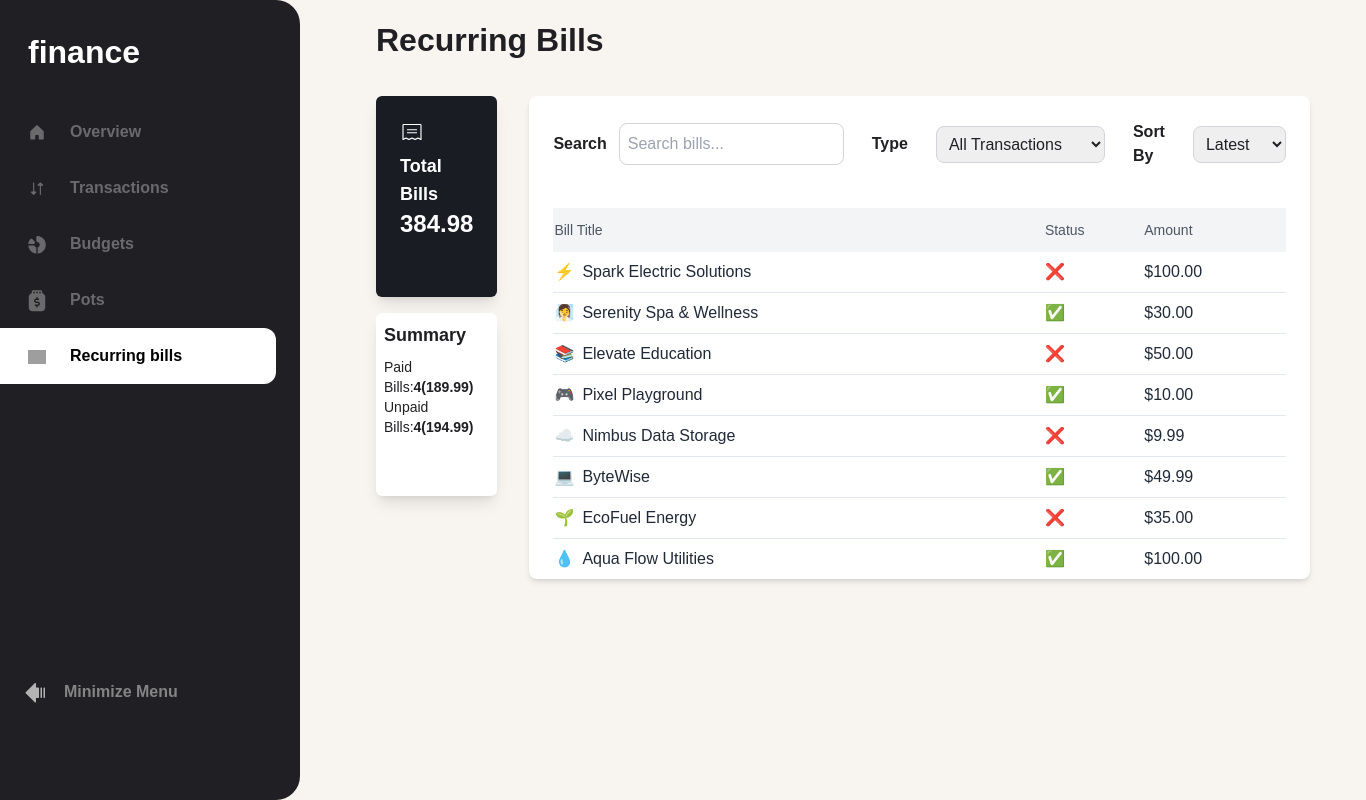
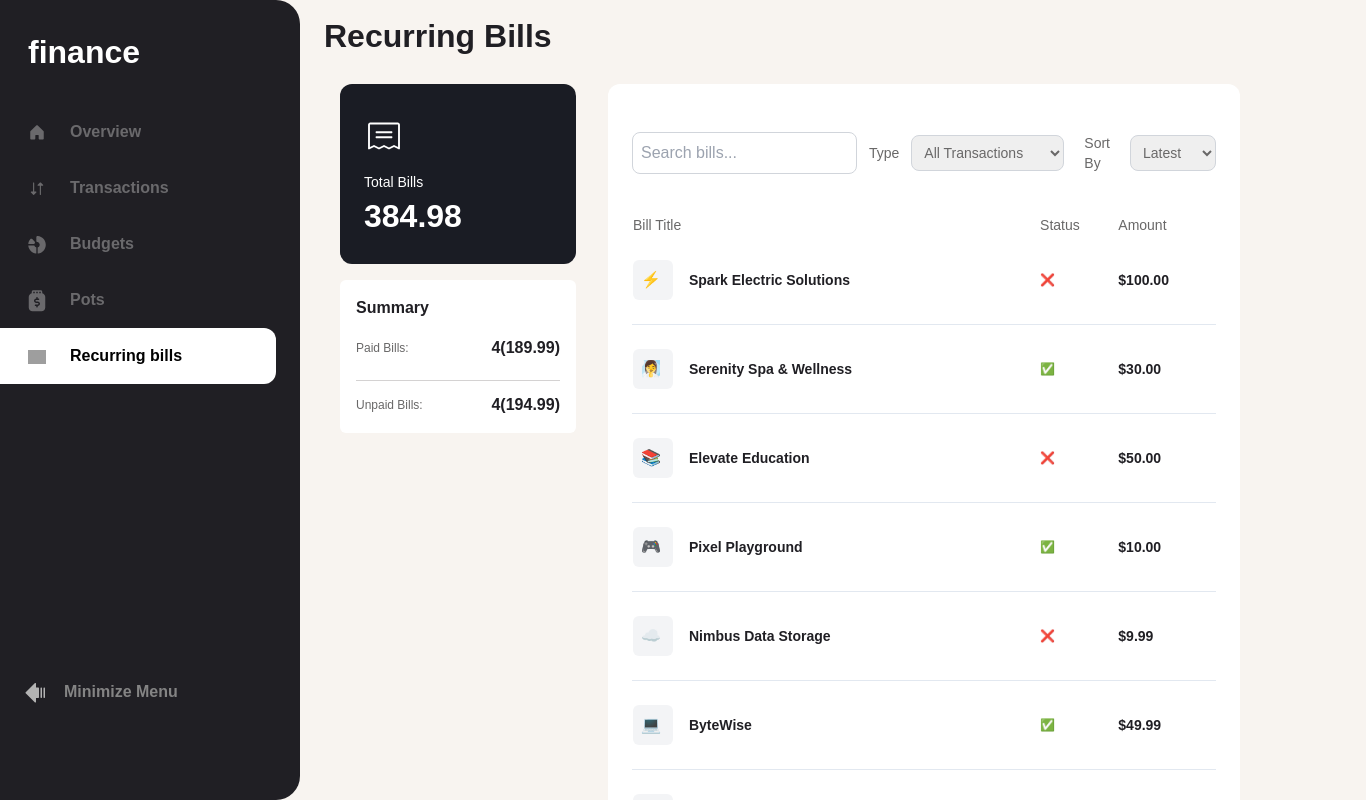
Before and after one commit to AniGvinepadze/invoice-app, a Next.js app: page /recurringbills in a window 1280 px wide. Shown: the whole page, 1366 px wide, since content can reach past the window. Built offline with nearby package versions, Linux system fonts and the light colour scheme; grey boxes are pictures that could not be loaded.

Commit message:
core/fixedrecbillss

```diff
--- a/app/(dashboard)/recurringbills/page.tsx
+++ b/app/(dashboard)/recurringbills/page.tsx
@@ -1,16 +1,16 @@
-'use client';
+"use client";
 
-import React, { useEffect, useState } from 'react';
-import billData from '../../bills';
-import billIcon from '../../../public/assets/bills.svg';
-import Image from 'next/image';
+import React, { useEffect, useState } from "react";
+import billData from "../../bills";
+import billIcon from "../../../public/assets/bills.svg";
+import Image from "next/image";
 
 export default function RecurringBills() {
   const [billsList, setBillsList] = useState(billData);
   const [filteredBills, setFilteredBills] = useState(billData);
-  const [searchTerm, setSearchTerm] = useState('');
-  const [sortBy, setSortBy] = useState('Latest');
-  const [category, setCategory] = useState('All Transactions');
+  const [searchTerm, setSearchTerm] = useState("");
+  const [sortBy, setSortBy] = useState("Latest");
+  const [category, setCategory] = useState("All Transactions");
   const [totalBills, setTotalBills] = useState(0);
   const [paidBIlls, setPaidBills] = useState(0);
   const [unPaidBIlls, setUnPaidBills] = useState(0);
@@ -26,21 +26,21 @@ export default function RecurringBills() {
       );
     }
 
-    if (category !== 'All Transactions') {
+    if (category !== "All Transactions") {
       filtered = filtered.filter((bill) => bill.category === category);
     }
 
     switch (sortBy) {
-      case 'A to Z':
+      case "A to Z":
         filtered.sort((a, b) => a.name.localeCompare(b.name));
         break;
-      case 'Z to A':
+      case "Z to A":
         filtered.sort((a, b) => b.name.localeCompare(a.name));
         break;
-      case 'Lowest':
+      case "Lowest":
         filtered.sort((a, b) => a.amount - b.amount);
         break;
-      case 'Highest':
+      case "Highest":
         filtered.sort((a, b) => b.amount - a.amount);
         break;
       default:
@@ -68,113 +68,121 @@ export default function RecurringBills() {
   }, [searchTerm, sortBy, category, billsList]);
 
   return (
-    <div className='px-4 md:px-[40px] max-w-[1060px] w-full mx-auto h-screen'>
-      <h2 className='font-bold text-[32px] p-4'>Recurring Bills</h2>
-      <div className='flex flex-col md:flex-row justify-between p-4 gap-8'>
-        <div className='flex flex-col sm:flex-row md:flex-col justify-between  md:max-w-[340px] w-full max-h-[400px]  gap-4 md:gap-0  '>
-          <div className='bg-[#1A1C24] sm:h-[200px] max-h[190px] md:h-full text-white flex flex-col items-start  md:max-w-[200px] w-full rounded-md shadow-lg p-6 mb-4'>
+    <div className="p-1 max-w-[1440px] w-full overflow-x-hidden overflow-scroll h-screen ">
+      <h2 className="font-bold text-[32px]  my-2">Recurring Bills</h2>
+      <div className="flex flex-col xl:flex-row justify-between p-4 gap-8 ">
+        <div className="flex flex-col  md:flex-col  w-full  gap-4 md:gap-0  ">
+          <div className="bg-[#1A1C24] max-w-[1000px]  text-white flex flex-col items-start rounded-xl  p-6 mb-4">
             <Image
               src={billIcon}
-              alt='Bill Icon'
-              width={24}
-              height={24}
-              className='mb-2'
+              alt="Bill Icon"
+              width={40}
+              height={40}
+              className="my-2"
             />
-            <h4 className='text-lg font-semibold'>Total Bills</h4>
-            <p className='text-2xl font-bold'>{totalBills}</p>
+            <h4 className="text-sm font-normal mt-2">Total Bills</h4>
+            <p className=" text-[32px] font-semibold">{totalBills}</p>
           </div>
 
-          <div className='bg-white flex flex-col items-start rounded-md shadow-lg p-2 sm:h-[200px] max-h[190px] md:h-full md:max-w-[200px] w-full'>
-            <h3 className='text-lg font-semibold mb-2'>Summary</h3>
-            <p className='text-sm'>
-              Paid Bills:
-              <span className='font-bold'>
+          <div className="bg-white flex p-4 flex-col items-start rounded-md  max-w-[1000px] w-full ">
+            <h3 className="text-base font-semibold mb-2">Summary</h3>
+            <div className="flex justify-between w-full my-2">
+              <p className="text-xs font-normal text-[#696868] mt-1">
+                Paid Bills:
+              </p>
+              <p className="font-bold  ">
                 {quantityPaid}({paidBIlls})
-              </span>
-            </p>
-            <p className='text-sm'>
-              Unpaid Bills:
-              <span className='font-bold'>
+              </p>
+            </div>
+            <div className="w-full bg-[#d4d2d2] h-[1px] my-3 " />
+            <div className="flex justify-between w-full">
+              <p className="text-xs font-normal text-[#696868] my-1">
+                Unpaid Bills:
+              </p>
+              <p className="font-bold">
                 {quantityUnPaid}({unPaidBIlls})
-              </span>
-            </p>
+              </p>
+            </div>
           </div>
         </div>
 
-        <div className='flex-1 md:max-w-[73v    0px] w-full mx-auto px-6 bg-white rounded-lg shadow-md mt-4 md:mt-0'>
-          <div className='flex flex-col md:flex-row items-center justify-between mb-4 py-6 gap-3'>
-            <label className=' font-semibold '>Search</label>
+        <div className="flex-1 max-w-[1050px]  w-full p-6 bg-white rounded-xl mt-4 md:mt-0 ">
+          <div className="flex flex-col md:flex-row items-center justify-between mb-4 py-6 gap-3">
             <input
-              type='text'
-              placeholder='Search bills...'
+              type="text"
+              placeholder="Search bills..."
               value={searchTerm}
               onChange={(e) => setSearchTerm(e.target.value)}
-              className='border border-gray-300 rounded-lg p-2 focus:outline-none focus:ring-2 focus:ring-blue-500 w-full md:w-auto'
+              className="border border-gray-300 rounded-lg p-2 focus:outline-none focus:ring-2 focus:ring-blue-500 w-full md:w-auto"
             />
 
-            <label className='mx-4 font-semibold'>Type</label>
+            <label className="font-normal text-sm text-[#696868]">Type</label>
             <select
               value={category}
               onChange={(e) => setCategory(e.target.value)}
-              className='border border-gray-300 rounded-lg p-2 focus:outline-none focus:ring-2 focus:ring-blue-500 w-full md:w-auto'
+              className="border border-gray-300 rounded-lg p-2 font-normal text-sm text-[#696868] focus:outline-none focus:ring-2 focus:ring-blue-500 w-full md:w-auto"
             >
-              <option value='All Transactions'>All Transactions</option>
-              <option value='Utilities'>Utilities</option>
-              <option value='Health & Wellness'>Health & Wellness</option>
-              <option value='Education'>Education</option>
-              <option value='Entertainment'>Entertainment</option>
-              <option value='Technology'>Technology</option>
+              <option value="All Transactions">All Transactions</option>
+              <option value="Utilities">Utilities</option>
+              <option value="Health & Wellness">Health & Wellness</option>
+              <option value="Education">Education</option>
+              <option value="Entertainment">Entertainment</option>
+              <option value="Technology">Technology</option>
             </select>
 
-            <label className='mx-4 font-semibold'>Sort By</label>
+            <label className="mx-2 font-normal text-sm text-[#696868]">
+              Sort By
+            </label>
             <select
               value={sortBy}
               onChange={(e) => setSortBy(e.target.value)}
-              className='border border-gray-300 rounded-lg p-2 focus:outline-none focus:ring-2 focus:ring-blue-500 w-full md:w-auto'
+              className="border border-gray-300 rounded-lg p-2 font-normal text-sm text-[#696868] focus:outline-none focus:ring-2 focus:ring-blue-500 w-full md:w-auto"
             >
-              <option value='Latest'>Latest</option>
-              <option value='A to Z'>A to Z</option>
-              <option value='Z to A'>Z to A</option>
-              <option value='Lowest'>Lowest</option>
-              <option value='Highest'>Highest</option>
+              <option value="Latest">Latest</option>
+              <option value="A to Z">A to Z</option>
+              <option value="Z to A">Z to A</option>
+              <option value="Lowest">Lowest</option>
+              <option value="Highest">Highest</option>
             </select>
           </div>
 
-          <div className='overflow-x-auto'>
-            <table className='table-auto w-full border-collapse text-left'>
-              <thead className='bg-gray-100'>
+          <div className="overflow-x-auto">
+            <table className="table-auto w-full border-collapse text-left">
+              <thead className="">
                 <tr>
-                  <th className='py-3 text-sm font-medium text-gray-600'>
+                  <th className="my-3 text-sm font-normal text-[#696868] ">
                     Bill Title
                   </th>
-                  <th className='py-3 text-sm font-medium text-gray-600'>
+                  <th className="my-3  text-sm font-normal text-[#696868]">
                     Status
                   </th>
-                  <th className='py-3 text-sm font-medium text-gray-600'>
+                  <th className="my-3  text-sm font-normal text-[#696868]">
                     Amount
                   </th>
                 </tr>
               </thead>
-              <tbody>
+              <tbody className="">
                 {filteredBills.map((bill, index) => (
                   <tr
                     key={bill.name}
-                    className={`hover:bg-gray-50 ${
-                      index !== filteredBills.length - 1 ? 'border-b' : ''
+                    className={` hover:bg-gray-50 transition-colors ease-in-out duration-200 ${
+                      index !== filteredBills.length - 1 ? "border-b" : ""
                     }`}
                   >
-                    <td className='py-2 flex items-center gap-2'>
-                      <span>{bill.icon}</span>
-                      <span className='text-gray-800'>{bill.name}</span>
+                    <td className="py-2 flex items-center gap-4 my-1">
+                      <span className="max-w-[40px] w-full rounded-md bg-gray-100 p-2 my-3 max-400:mt-3">
+                        {bill.icon}
+                      </span>
+                      <span className="font-bold text-sm">{bill.name}</span>
                     </td>
                     <td
-                      className={`py-2 font-semibold ${
-                        bill.isPaid ? 'text-green-500' : 'text-red-500'
+                      className={`py-2 font-normal text-xs  ${
+                        bill.isPaid ? "text-[#277C78]" : "text-[#C94736]"
                       }`}
                     >
-                      {bill.isPaid ? '✅' : '❌'}
+                      {bill.isPaid ? "✅" : "❌"}
                     </td>
-                    <td className='py-2 text-gray-800'>
+                    <td className="py-2 font-bold text-sm">
                       ${bill.amount.toFixed(2)}
                     </td>
                   </tr>
```
